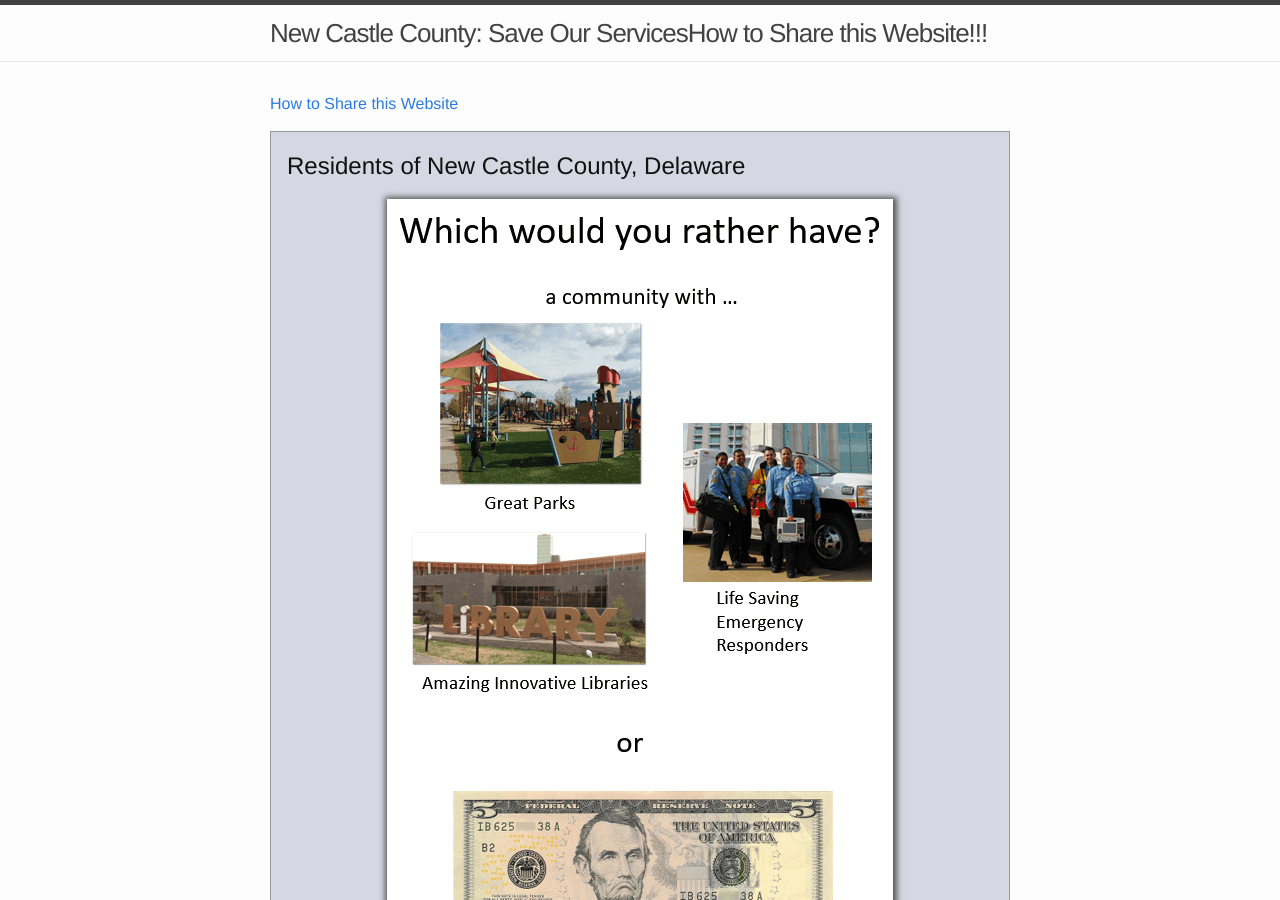
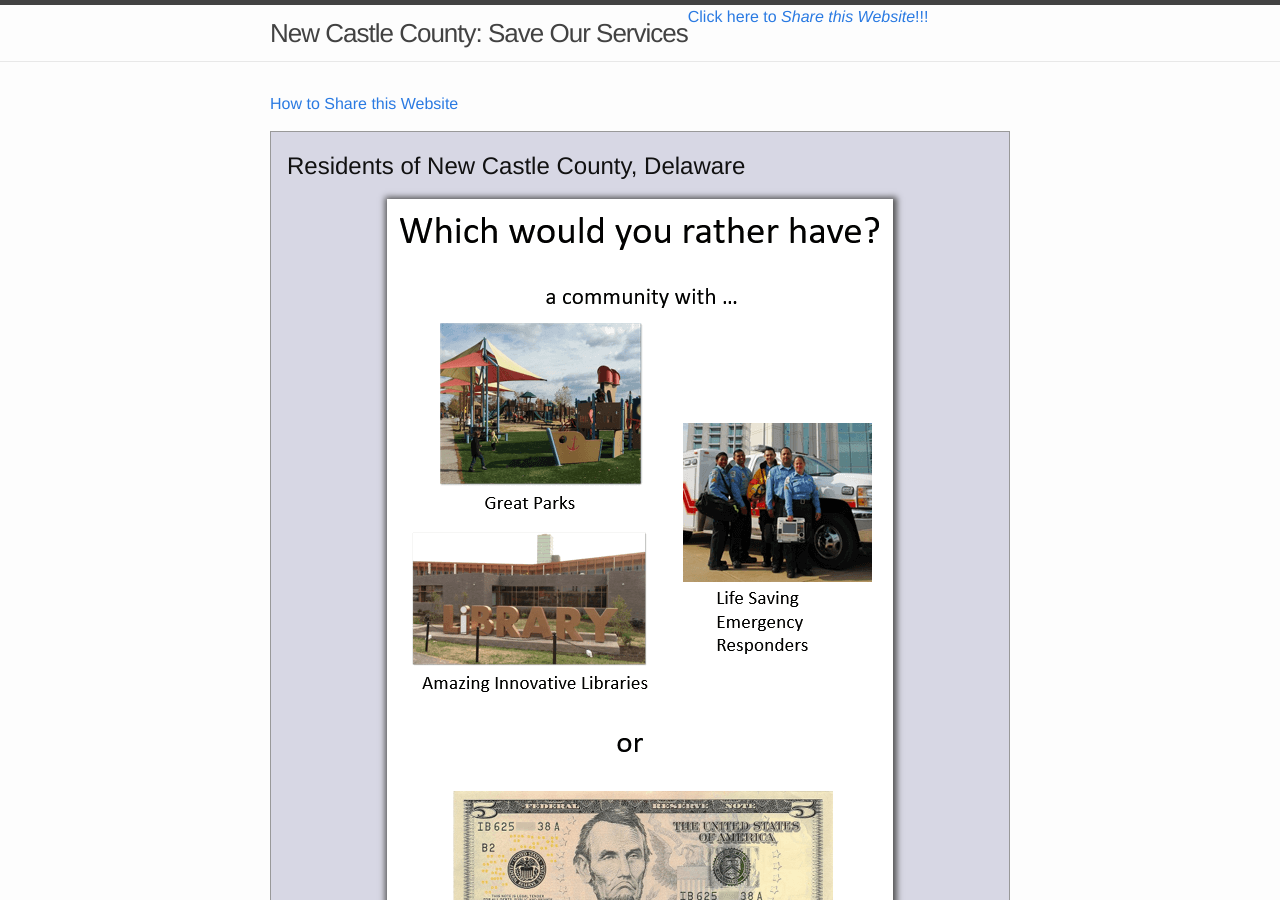
Before and after one commit to wstabosz/nccsos, a Jekyll site: the page built from index.markdown, in a window 1280 px wide and 900 px high. Built offline with Jekyll 4.4.1, drawn with Linux system fonts in a browser that asks for light colours.

Commit message:
Updated Header

```diff
--- a/_includes/header.html
+++ b/_includes/header.html
@@ -5,7 +5,7 @@
     <a class="site-title" href="{{ site.baseurl }}/">{{ site.title }}</a>
 
     <div class="section-share">
-      <a class="site-title" href="/help-save-our-services/">How to Share this Website!!!</a>
+      <a href="/help-save-our-services/">Click here to <em>Share this Website</em>!!!</a>
     </div>
 
   </div>
```
